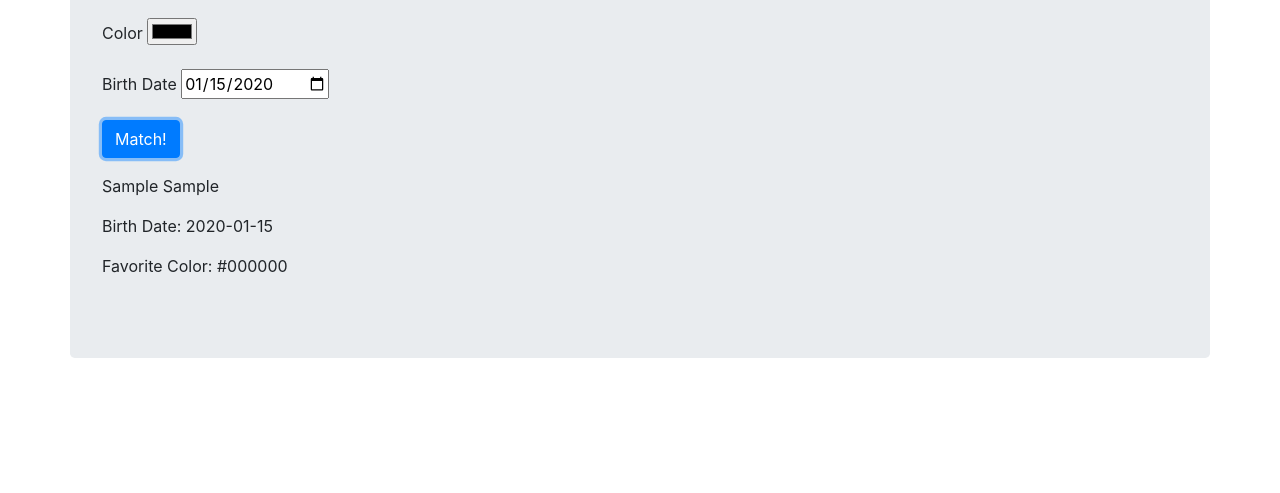
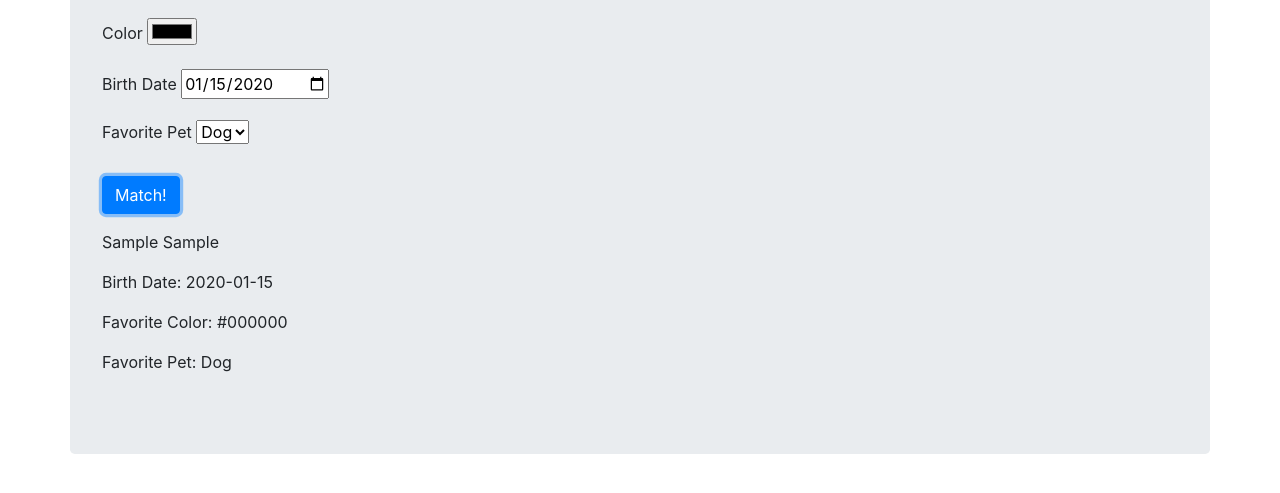
Before and after one commit to DrewAPeterson7671/sesamestreet, a plain HTML site: page index.html in a window 1280 px wide. Both pictures are taken after typing "Sample", "Sample", "2020-01-15" into the empty fields and a click on the button "Match!". Shown: the part 153-646 px from the top of the page. Drawn offline with nearby package versions, Linux system fonts and the light colour scheme.

Commit message:
Add favorite pet

```diff
--- a/index.html
+++ b/index.html
@@ -1,3 +1,5 @@
+
+
 <!DOCTYPE html>
 <html lang="en" dir="ltr">
 <head>
@@ -29,6 +31,19 @@
         <label for="birthdate">Birth Date</label>
         <input type="date" id="birthdate">
       </div>
+
+      <div class="form-group">
+        <label for="pet">Favorite Pet</label>
+        <select class="form-group" id="pet">
+          <option value="Dog">Dog</option>
+          <option value="Cat">Cat</option>
+          <option value="Bird">Bird</option>
+        </select>
+      </div>
+
+
+
+
       <div class="form-group">
         <button class="btn btn-primary" type="submit">Match!</button>
 
@@ -41,7 +56,11 @@
       <p><span id='name1Output'></span> <span id='name2Output'></span> </p>
       <p>Birth Date: <span id='dateOutput'></span></p>
       <p>Favorite Color: <span id='colorOutput'></span></p>
+      <p>Favorite Pet: <span id='petOutput'></span></p>
     </div>
+
+
+
   </div> <!--container and jumbotron-->
 
 
--- a/js/scripts.js
+++ b/js/scripts.js
@@ -5,12 +5,14 @@ $('document').ready(function() {
     var name2 = $('input#name2').val();
     var color = $('input#color').val();
     var birthdate = $('input#birthdate').val();
+    var pet = $('select#pet').val();
 
     $('#name1Output').text(name1);
     $('#name2Output').text(name2);
     $('#colorOutput').text(color);
     $('#dateOutput').text(birthdate);
-    $('.show').removeClass('show')
+    $('#petOutput').text(pet);
+    $('.show').removeClass('show');
     event.preventDefault();
   });
 });
```
